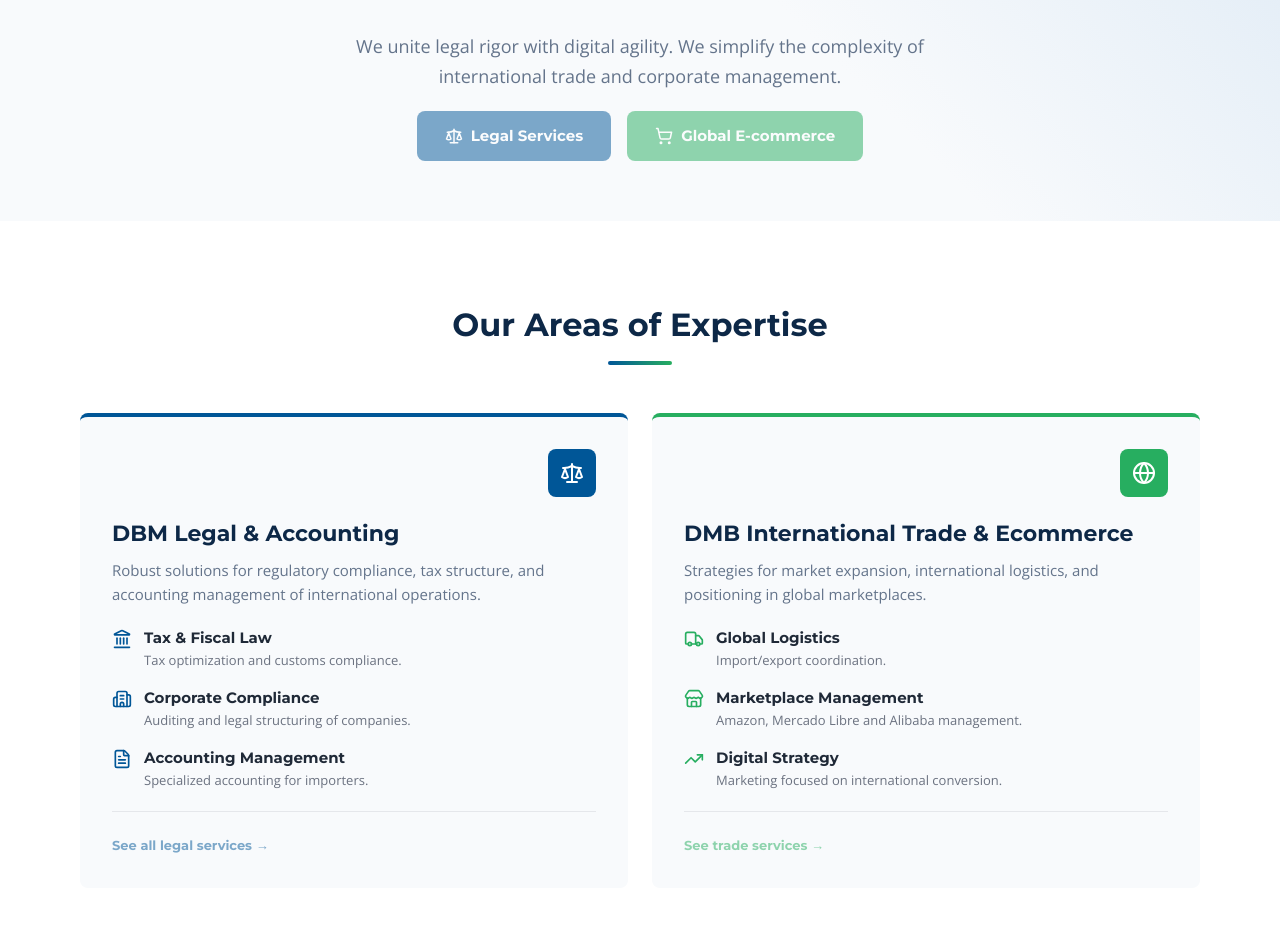
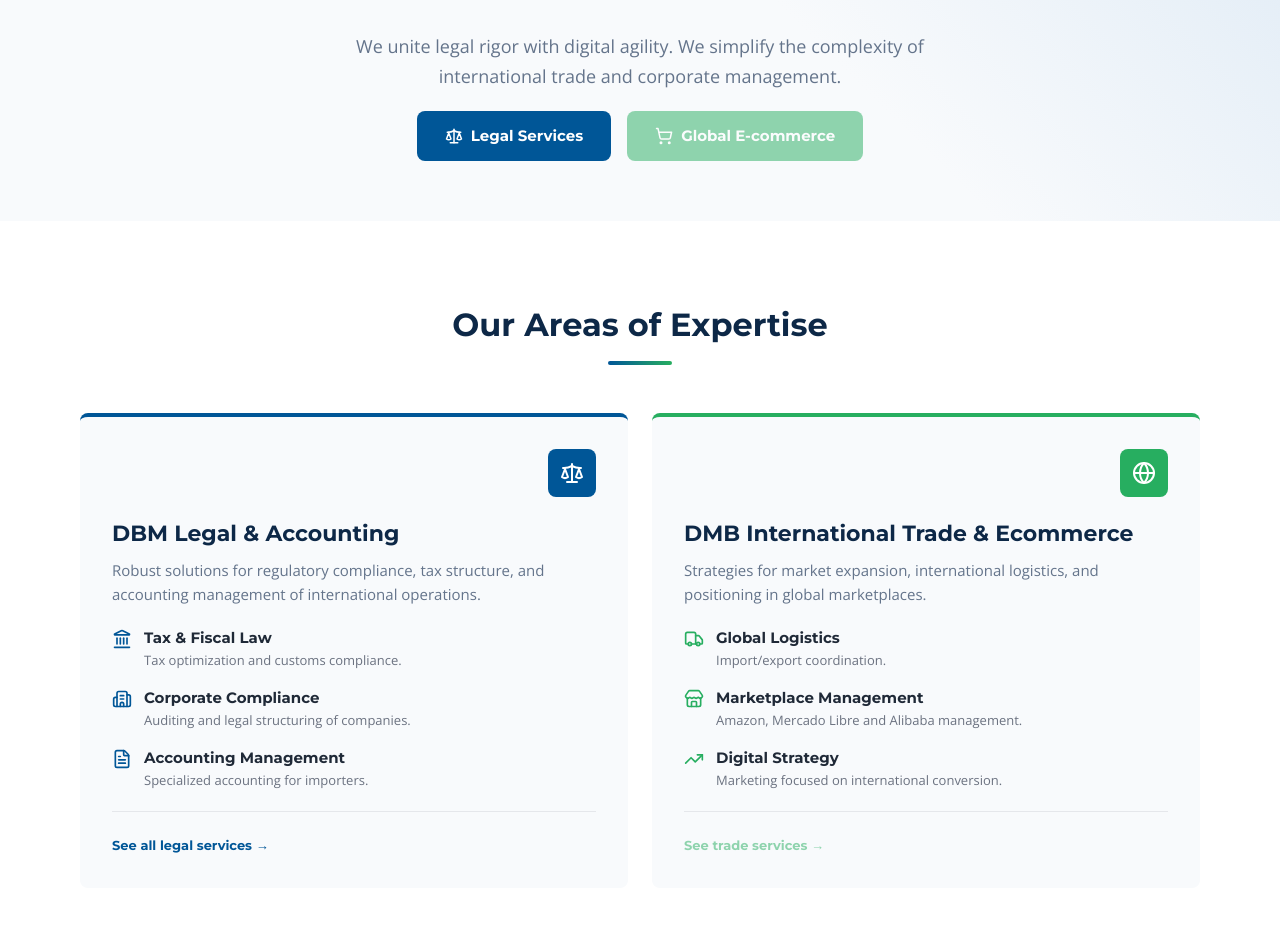
Before and after one commit to GCastilloDev/deep-brain-markets, a Next.js app in the folder web/: page /en in a window 1280 px wide. Shown: the part 389-1332 px from the top of the page. Built offline with nearby package versions, Linux system fonts and the light colour scheme.

Commit message:
fix: actualizar links de home a /servicios/legal-contable

```diff
--- a/web/app/[lang]/_sections/ExpertiseSection.tsx
+++ b/web/app/[lang]/_sections/ExpertiseSection.tsx
@@ -90,9 +90,9 @@
             {/* Enlace "Ver todos" — separado por borde superior */}
             <div className="pt-5 border-t border-border mt-auto">
               <AppLink
-                href={activeHref(lang, "/servicios/legal")}
+                href={activeHref(lang, "/servicios/legal-contable")}
                 className={`font-title font-bold text-[13px] text-[#005697] transition-opacity ${
-                  activeHref(lang, "/servicios/legal") ? "hover:opacity-70" : "opacity-50 cursor-default"
+                  activeHref(lang, "/servicios/legal-contable") ? "hover:opacity-70" : "opacity-50 cursor-default"
                 }`}
               >
                 {t("card1_link")}
--- a/web/app/[lang]/_sections/HeroHome.tsx
+++ b/web/app/[lang]/_sections/HeroHome.tsx
@@ -16,7 +16,7 @@
   const tNav = useTranslations("nav");
 
   /* Hrefs — undefined si la ruta aún no está construida */
-  const legalHref    = activeHref(lang, "/servicios/legal");
+  const legalHref    = activeHref(lang, "/servicios/legal-contable");
   const ecomHref     = activeHref(lang, "/servicios/ecommerce");
   const contactoHref = activeHref(lang, "/contacto");
 
```
